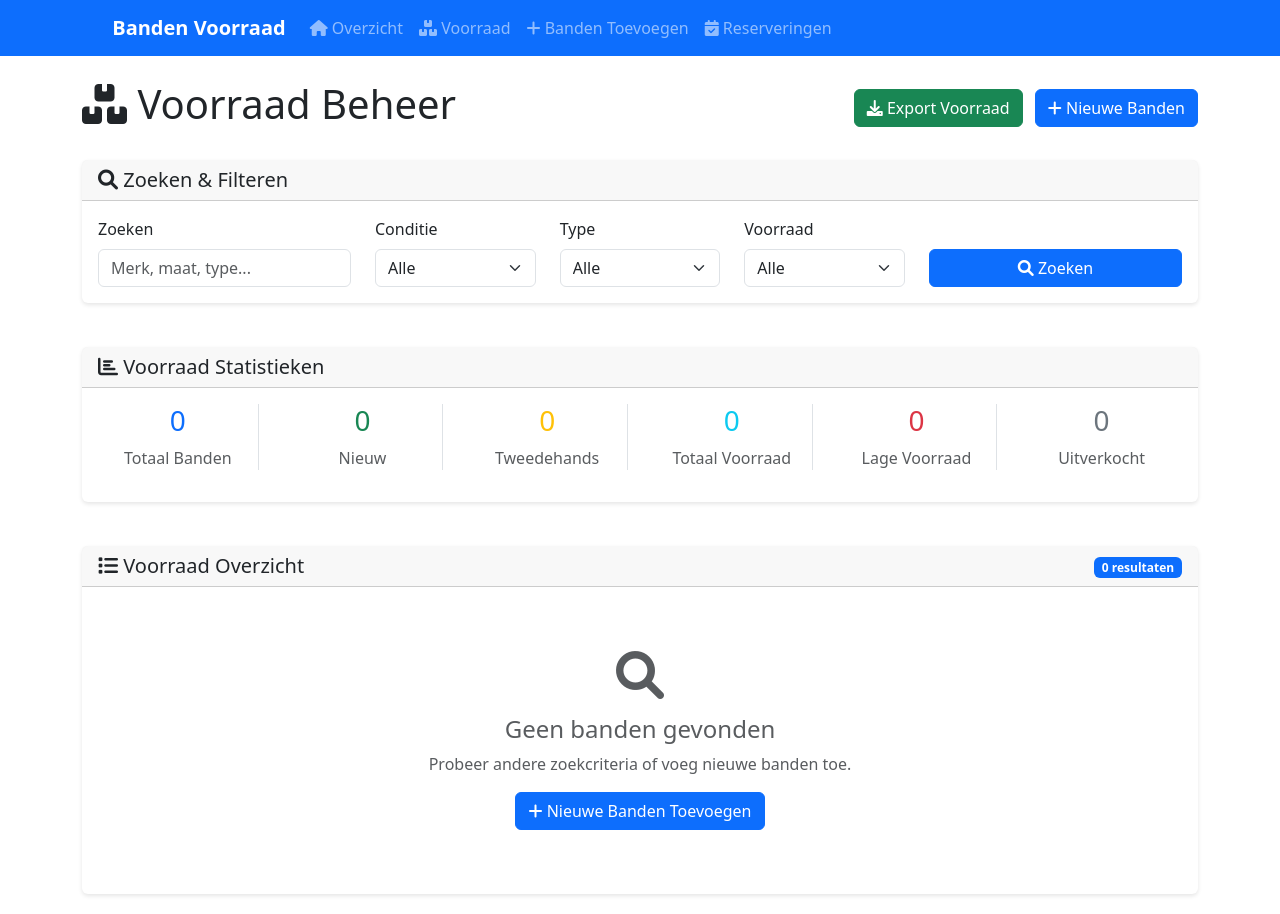
After one commit to imadama/bandenboer, a Flask app: page /inventory in a window 1280 px wide. The commit adds this page. Run offline with Flask 3, Linux system fonts and the light colour scheme; data that the repository does not hold is empty.

Commit message:
Voorraad pagina met zoeken filter

```diff
--- a/app.py
+++ b/app.py
@@ -11,8 +11,18 @@ app = Flask(__name__)
 app.secret_key = os.getenv('SECRET_KEY', 'dev-secret-key')
 
 # Supabase configuration
-supabase_url = os.getenv('SUPABASE_URL')
+supabase_url = os.getenv('SUPABASE_URL', 'https://tfcgwmxiqgnlyjtpymzy.supabase.co')
 supabase_key = os.getenv('SUPABASE_SERVICE_ROLE_KEY')
+
+# Check if we have the required configuration
+if not supabase_key:
+    print("❌ SUPABASE_SERVICE_ROLE_KEY is niet ingesteld!")
+    print("🔧 Maak een .env bestand aan met je Supabase configuratie:")
+    print("   SUPABASE_URL=https://tfcgwmxiqgnlyjtpymzy.supabase.co")
+    print("   SUPABASE_SERVICE_ROLE_KEY=jouw-service-role-key-hier")
+    print("   Ga naar je Supabase dashboard > Settings > API om de service role key te vinden")
+    exit(1)
+
 supabase: Client = create_client(supabase_url, supabase_key)
 
 class BandenVoorraad:
@@ -72,6 +82,63 @@ class BandenVoorraad:
         if customer_name:
             query = query.eq('customer_name', customer_name)
         return query.order('reservation_date', desc=True).execute()
+
+    def search_tires(self, search=None, condition=None, tire_type=None, stock_filter=None):
+        """Search and filter tires"""
+        query = supabase.table('tires').select('*')
+
+        # Zoeken in merk, maat en type
+        if search:
+            query = query.or_(f'brand.ilike.%{search}%,size.ilike.%{search}%,tire_type.ilike.%{search}%')
+
+        # Filter op conditie
+        if condition:
+            query = query.eq('condition', condition)
+
+        # Filter op type
+        if tire_type:
+            query = query.eq('tire_type', tire_type)
+
+        # Filter op voorraad
+        if stock_filter:
+            if stock_filter == 'in_stock':
+                query = query.gt('stock', 0)
+            elif stock_filter == 'low_stock':
+                query = query.lt('stock', 5).gt('stock', 0)
+            elif stock_filter == 'out_of_stock':
+                query = query.eq('stock', 0)
+
+        return query.order('created_at', desc=True).execute()
+
+    def get_inventory_stats(self):
+        """Get inventory statistics"""
+        all_tires = supabase.table('tires').select('*').execute()
+
+        if not all_tires.data:
+            return {
+                'total_tires': 0,
+                'new_tires': 0,
+                'used_tires': 0,
+                'total_stock': 0,
+                'low_stock': 0,
+                'out_of_stock': 0
+            }
+
+        tires = all_tires.data
+        total_stock = sum(tire['stock'] for tire in tires)
+        new_tires = len([t for t in tires if t['condition'] == 'new'])
+        used_tires = len([t for t in tires if t['condition'] == 'used'])
+        low_stock = len([t for t in tires if 0 < t['stock'] < 5])
+        out_of_stock = len([t for t in tires if t['stock'] == 0])
+
+        return {
+            'total_tires': len(tires),
+            'new_tires': new_tires,
+            'used_tires': used_tires,
+            'total_stock': total_stock,
+            'low_stock': low_stock,
+            'out_of_stock': out_of_stock
+        }
 
 # Initialize the application
 banden_voorraad = BandenVoorraad()
@@ -178,5 +245,78 @@ def customer_reservations(customer_name):
                          reservations=reservations.data,
                          customer_name=customer_name)
 
+@app.route('/inventory')
+def inventory():
+    """Inventory management page with search and filters"""
+    search = request.args.get('search', '')
+    condition = request.args.get('condition', '')
+    tire_type = request.args.get('tire_type', '')
+    stock_filter = request.args.get('stock_filter', '')
+
+    # Get filtered tires
+    tires_result = banden_voorraad.search_tires(
+        search=search if search else None,
+        condition=condition if condition else None,
+        tire_type=tire_type if tire_type else None,
+        stock_filter=stock_filter if stock_filter else None
+    )
+
+    # Get statistics
+    stats = banden_voorraad.get_inventory_stats()
+
+    return render_template('inventory.html',
+                         tires=tires_result.data,
+                         stats=stats)
+
+@app.route('/inventory/export')
+def export_inventory():
+    """Export inventory to CSV"""
+    import csv
+    from io import StringIO
+    from flask import Response
+
+    search = request.args.get('search', '')
+    condition = request.args.get('condition', '')
+    tire_type = request.args.get('tire_type', '')
+    stock_filter = request.args.get('stock_filter', '')
+
+    # Get filtered tires
+    tires_result = banden_voorraad.search_tires(
+        search=search if search else None,
+        condition=condition if condition else None,
+        tire_type=tire_type if tire_type else None,
+        stock_filter=stock_filter if stock_filter else None
+    )
+
+    # Create CSV
+    si = StringIO()
+    cw = csv.writer(si)
+
+    # Write header
+    cw.writerow(['ID', 'Merk', 'Maat', 'Type', 'Conditie', 'Voorraad', 'Prijs', 'Aangemaakt', 'Bijgewerkt'])
+
+    # Write data
+    for tire in tires_result.data:
+        cw.writerow([
+            tire['id'],
+            tire['brand'],
+            tire['size'],
+            tire['tire_type'],
+            'Nieuw' if tire['condition'] == 'new' else 'Tweedehands',
+            tire['stock'],
+            f"€{tire['price']:.2f}" if tire['price'] else '',
+            tire['created_at'][:10] if tire['created_at'] else '',
+            tire['updated_at'][:10] if tire['updated_at'] else ''
+        ])
+
+    output = si.getvalue()
+    si.close()
+
+    # Create response
+    response = Response(output, mimetype='text/csv')
+    response.headers['Content-Disposition'] = 'attachment; filename=voorraad_export.csv'
+
+    return response
+
 if __name__ == '__main__':
-    app.run(debug=True, host='0.0.0.0', port=5000)
+    app.run(debug=True, host='0.0.0.0', port=5001)
--- a/templates/base.html
+++ b/templates/base.html
@@ -47,6 +47,11 @@
                         </a>
                     </li>
                     <li class="nav-item">
+                        <a class="nav-link" href="{{ url_for('inventory') }}">
+                            <i class="fas fa-boxes"></i> Voorraad
+                        </a>
+                    </li>
+                    <li class="nav-item">
                         <a class="nav-link" href="{{ url_for('add_tire') }}">
                             <i class="fas fa-plus"></i> Banden Toevoegen
                         </a>
--- /dev/null
+++ b/templates/inventory.html
@@ -0,0 +1,297 @@
+{% extends "base.html" %}
+
+{% block title %}Voorraad Beheer - Banden Voorraad{% endblock %}
+
+{% block content %}
+<div class="row">
+    <div class="col-12">
+        <div class="d-flex justify-content-between align-items-center mb-4">
+            <h1><i class="fas fa-boxes"></i> Voorraad Beheer</h1>
+            <div>
+                <button class="btn btn-success me-2" onclick="exportInventory()">
+                    <i class="fas fa-download"></i> Export Voorraad
+                </button>
+                <a href="{{ url_for('add_tire') }}" class="btn btn-primary">
+                    <i class="fas fa-plus"></i> Nieuwe Banden
+                </a>
+            </div>
+        </div>
+    </div>
+</div>
+
+<!-- Zoek en Filter Sectie -->
+<div class="row mb-4">
+    <div class="col-12">
+        <div class="card">
+            <div class="card-header">
+                <h5 class="mb-0"><i class="fas fa-search"></i> Zoeken & Filteren</h5>
+            </div>
+            <div class="card-body">
+                <form id="searchForm" method="GET">
+                    <div class="row">
+                        <div class="col-md-3">
+                            <label for="search" class="form-label">Zoeken</label>
+                            <input type="text" class="form-control" id="search" name="search"
+                                   value="{{ request.args.get('search', '') }}"
+                                   placeholder="Merk, maat, type...">
+                        </div>
+                        <div class="col-md-2">
+                            <label for="condition" class="form-label">Conditie</label>
+                            <select class="form-select" id="condition" name="condition">
+                                <option value="">Alle</option>
+                                <option value="new" {{ 'selected' if request.args.get('condition') == 'new' }}>Nieuw</option>
+                                <option value="used" {{ 'selected' if request.args.get('condition') == 'used' }}>Tweedehands</option>
+                            </select>
+                        </div>
+                        <div class="col-md-2">
+                            <label for="tire_type" class="form-label">Type</label>
+                            <select class="form-select" id="tire_type" name="tire_type">
+                                <option value="">Alle</option>
+                                <option value="summer" {{ 'selected' if request.args.get('tire_type') == 'summer' }}>Zomer</option>
+                                <option value="winter" {{ 'selected' if request.args.get('tire_type') == 'winter' }}>Winter</option>
+                                <option value="all-season" {{ 'selected' if request.args.get('tire_type') == 'all-season' }}>All-Season</option>
+                            </select>
+                        </div>
+                        <div class="col-md-2">
+                            <label for="stock_filter" class="form-label">Voorraad</label>
+                            <select class="form-select" id="stock_filter" name="stock_filter">
+                                <option value="">Alle</option>
+                                <option value="in_stock" {{ 'selected' if request.args.get('stock_filter') == 'in_stock' }}>Op voorraad</option>
+                                <option value="low_stock" {{ 'selected' if request.args.get('stock_filter') == 'low_stock' }}>Lage voorraad</option>
+                                <option value="out_of_stock" {{ 'selected' if request.args.get('stock_filter') == 'out_of_stock' }}>Uitverkocht</option>
+                            </select>
+                        </div>
+                        <div class="col-md-3">
+                            <label class="form-label">&nbsp;</label>
+                            <div class="d-grid gap-2">
+                                <button type="submit" class="btn btn-primary">
+                                    <i class="fas fa-search"></i> Zoeken
+                                </button>
+                            </div>
+                        </div>
+                    </div>
+                </form>
+            </div>
+        </div>
+    </div>
+</div>
+
+<!-- Statistieken -->
+<div class="row mb-4">
+    <div class="col-12">
+        <div class="card">
+            <div class="card-header">
+                <h5 class="mb-0"><i class="fas fa-chart-bar"></i> Voorraad Statistieken</h5>
+            </div>
+            <div class="card-body">
+                <div class="row text-center">
+                    <div class="col-md-2">
+                        <div class="border-end">
+                            <h3 class="text-primary">{{ stats.total_tires }}</h3>
+                            <p class="text-muted">Totaal Banden</p>
+                        </div>
+                    </div>
+                    <div class="col-md-2">
+                        <div class="border-end">
+                            <h3 class="text-success">{{ stats.new_tires }}</h3>
+                            <p class="text-muted">Nieuw</p>
+                        </div>
+                    </div>
+                    <div class="col-md-2">
+                        <div class="border-end">
+                            <h3 class="text-warning">{{ stats.used_tires }}</h3>
+                            <p class="text-muted">Tweedehands</p>
+                        </div>
+                    </div>
+                    <div class="col-md-2">
+                        <div class="border-end">
+                            <h3 class="text-info">{{ stats.total_stock }}</h3>
+                            <p class="text-muted">Totaal Voorraad</p>
+                        </div>
+                    </div>
+                    <div class="col-md-2">
+                        <div class="border-end">
+                            <h3 class="text-danger">{{ stats.low_stock }}</h3>
+                            <p class="text-muted">Lage Voorraad</p>
+                        </div>
+                    </div>
+                    <div class="col-md-2">
+                        <h3 class="text-secondary">{{ stats.out_of_stock }}</h3>
+                        <p class="text-muted">Uitverkocht</p>
+                    </div>
+                </div>
+            </div>
+        </div>
+    </div>
+</div>
+
+<!-- Voorraad Tabel -->
+<div class="row">
+    <div class="col-12">
+        <div class="card">
+            <div class="card-header d-flex justify-content-between align-items-center">
+                <h5 class="mb-0"><i class="fas fa-list"></i> Voorraad Overzicht</h5>
+                <div>
+                    <span class="badge bg-primary">{{ tires|length }} resultaten</span>
+                </div>
+            </div>
+            <div class="card-body">
+                {% if tires %}
+                    <div class="table-responsive">
+                        <table class="table table-hover" id="inventoryTable">
+                            <thead class="table-dark">
+                                <tr>
+                                    <th>Merk</th>
+                                    <th>Maat</th>
+                                    <th>Type</th>
+                                    <th>Conditie</th>
+                                    <th>Voorraad</th>
+                                    <th>Prijs</th>
+                                    <th>Laatst Bijgewerkt</th>
+                                    <th>Acties</th>
+                                </tr>
+                            </thead>
+                            <tbody>
+                                {% for tire in tires %}
+                                <tr class="{{ 'table-warning' if tire.stock < 5 and tire.stock > 0 else '' }}{{ 'table-danger' if tire.stock == 0 else '' }}">
+                                    <td>
+                                        <strong>{{ tire.brand }}</strong>
+                                        {% if tire.stock == 0 %}
+                                            <span class="badge bg-danger ms-1">Uitverkocht</span>
+                                        {% elif tire.stock < 5 %}
+                                            <span class="badge bg-warning ms-1">Lage voorraad</span>
+                                        {% endif %}
+                                    </td>
+                                    <td>{{ tire.size }}</td>
+                                    <td>
+                                        <span class="badge bg-info">{{ tire.tire_type|title }}</span>
+                                    </td>
+                                    <td>
+                                        {% if tire.condition == 'new' %}
+                                            <span class="badge bg-success">Nieuw</span>
+                                        {% else %}
+                                            <span class="badge bg-warning text-dark">Tweedehands</span>
+                                        {% endif %}
+                                    </td>
+                                    <td>
+                                        <span class="fw-bold {{ 'text-danger' if tire.stock == 0 else 'text-warning' if tire.stock < 5 else 'text-success' }}">
+                                            {{ tire.stock }}
+                                        </span>
+                                    </td>
+                                    <td>
+                                        {% if tire.price %}
+                                            €{{ "%.2f"|format(tire.price) }}
+                                        {% else %}
+                                            <span class="text-muted">-</span>
+                                        {% endif %}
+                                    </td>
+                                    <td>
+                                        <small class="text-muted">
+                                            {{ tire.updated_at.strftime('%d-%m-%Y %H:%M') if tire.updated_at else 'Onbekend' }}
+                                        </small>
+                                    </td>
+                                    <td>
+                                        <div class="btn-group" role="group">
+                                            <a href="{{ url_for('edit_tire', tire_id=tire.id) }}"
+                                               class="btn btn-sm btn-outline-primary" title="Bewerken">
+                                                <i class="fas fa-edit"></i>
+                                            </a>
+                                            <button type="button" class="btn btn-sm btn-outline-danger"
+                                                    onclick="confirmDelete({{ tire.id }}, '{{ tire.brand }} {{ tire.size }}')"
+                                                    title="Verwijderen">
+                                                <i class="fas fa-trash"></i>
+                                            </button>
+                                        </div>
+                                    </td>
+                                </tr>
+                                {% endfor %}
+                            </tbody>
+                        </table>
+                    </div>
+                {% else %}
+                    <div class="text-center py-5">
+                        <i class="fas fa-search fa-3x text-muted mb-3"></i>
+                        <h4 class="text-muted">Geen banden gevonden</h4>
+                        <p class="text-muted">Probeer andere zoekcriteria of voeg nieuwe banden toe.</p>
+                        <a href="{{ url_for('add_tire') }}" class="btn btn-primary">
+                            <i class="fas fa-plus"></i> Nieuwe Banden Toevoegen
+                        </a>
+                    </div>
+                {% endif %}
+            </div>
+        </div>
+    </div>
+</div>
+
+<!-- Delete Confirmation Modal -->
+<div class="modal fade" id="deleteModal" tabindex="-1">
+    <div class="modal-dialog">
+        <div class="modal-content">
+            <div class="modal-header">
+                <h5 class="modal-title">Banden Verwijderen</h5>
+                <button type="button" class="btn-close" data-bs-dismiss="modal"></button>
+            </div>
+            <div class="modal-body">
+                <p>Weet je zeker dat je de banden "<span id="tireName"></span>" wilt verwijderen?</p>
+                <p class="text-danger"><small>Deze actie kan niet ongedaan worden gemaakt.</small></p>
+            </div>
+            <div class="modal-footer">
+                <button type="button" class="btn btn-secondary" data-bs-dismiss="modal">Annuleren</button>
+                <form id="deleteForm" method="POST" style="display: inline;">
+                    <button type="submit" class="btn btn-danger">Verwijderen</button>
+                </form>
+            </div>
+        </div>
+    </div>
+</div>
+
+<script>
+function confirmDelete(tireId, tireName) {
+    document.getElementById('tireName').textContent = tireName;
+    document.getElementById('deleteForm').action = '/tires/delete/' + tireId;
+    new bootstrap.Modal(document.getElementById('deleteModal')).show();
+}
+
+function exportInventory() {
+    // Haal de huidige zoekparameters op
+    const searchParams = new URLSearchParams(window.location.search);
+    const exportUrl = '/inventory/export?' + searchParams.toString();
+
+    // Download het bestand
+    window.location.href = exportUrl;
+}
+
+// Auto-submit form bij filter wijzigingen
+document.getElementById('condition').addEventListener('change', function() {
+    document.getElementById('searchForm').submit();
+});
+
+document.getElementById('tire_type').addEventListener('change', function() {
+    document.getElementById('searchForm').submit();
+});
+
+document.getElementById('stock_filter').addEventListener('change', function() {
+    document.getElementById('searchForm').submit();
+});
+</script>
+
+<style>
+.table-hover tbody tr:hover {
+    background-color: rgba(0,123,255,.075);
+}
+
+.stock-low {
+    color: #dc3545;
+    font-weight: bold;
+}
+
+.stock-ok {
+    color: #28a745;
+    font-weight: bold;
+}
+
+.btn-action {
+    margin: 0 2px;
+}
+</style>
+{% endblock %}
```
Also changed, not shown: SETUP.md (added, +70 -0 lines), templates/index.html (+8 -3 lines), 1 other file.
